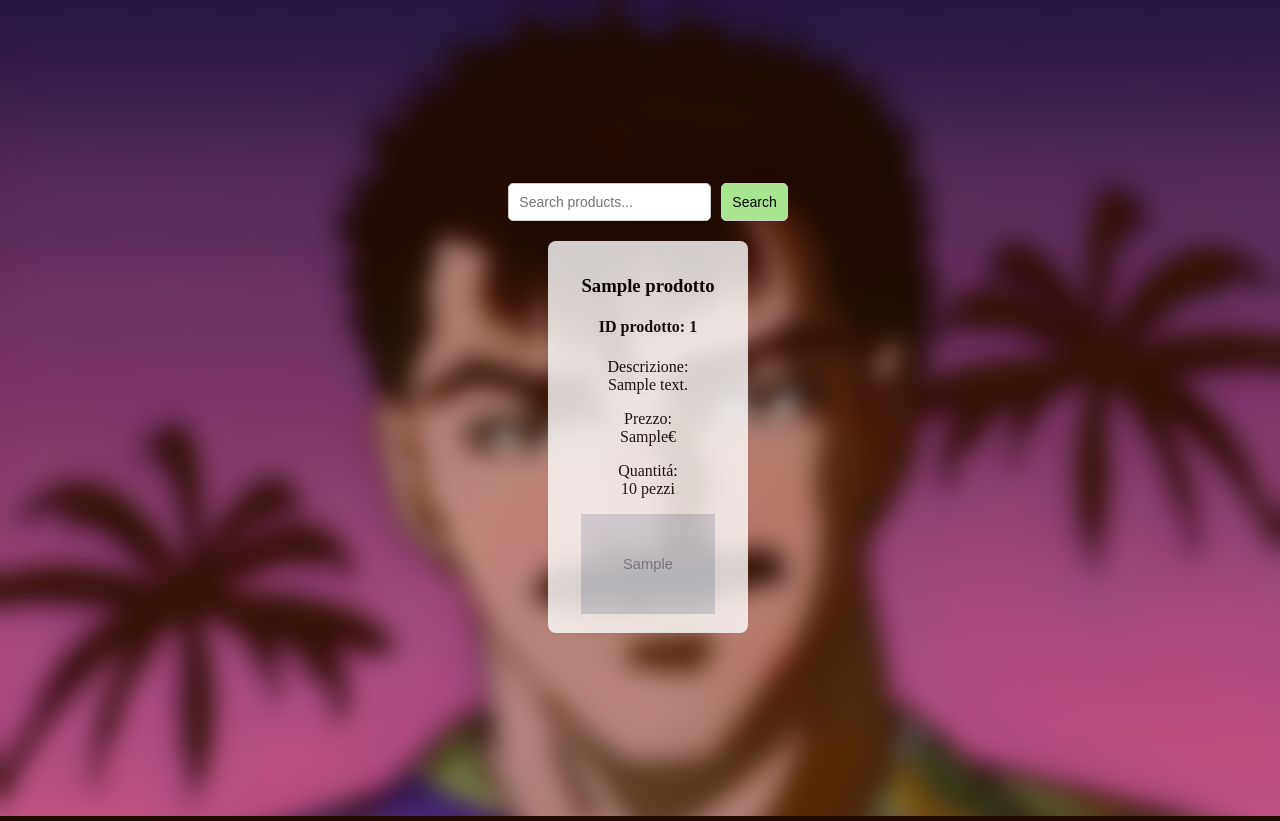
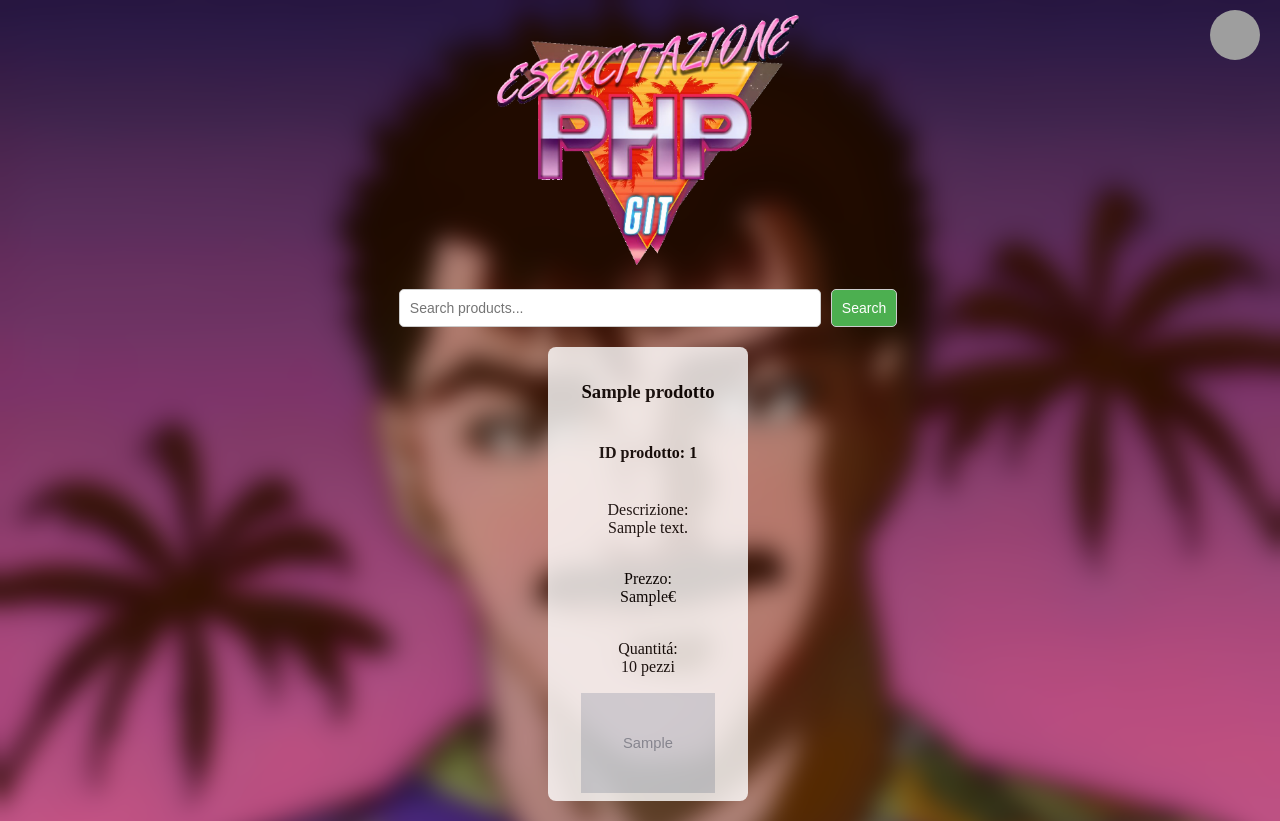
Before and after one commit to Totemokanashi/EsercitazionePHPGit, a PHP site: page / in a window 1280 px wide. Run offline with PHP 8.4, Linux system fonts and the light colour scheme; tables that the repository leaves empty or names only in its code hold one stand-in row (values such as "Sample post"); grey boxes marked "Sample" are stand-in pictures; grey boxes are pictures that could not be loaded.

Commit message:
aggiunto logo e popup login

```diff
--- a/index.php
+++ b/index.php
@@ -4,14 +4,54 @@
     <title>Esercitazione PHP Git</title>
     <link rel="stylesheet" type="text/css" href="style.css">
 </head>
+<script>
+    var bool = false;
+    var popup;
+
+    function openPopup() {
+        if (!bool){
+            popup = document.getElementById("login-popup");
+            popup.style.display = "block";
+            bool = !bool;
+            return;
+        }
+        popup.style.display = "none";
+        bool = !bool;
+        return;
+    }
+</script>
 <body style="background">
     <div class="main-container">
+
+        <div class="user-profile">
+            <a href="#" onclick="openPopup()">
+                <img src="img/pfp.png" class="profile-picture">
+            </a>
+            <div id="login-popup" class="login-popup">
+                <h3>Login</h3>
+                <form class="login-form">
+                    <input type="text" name="username" placeholder="Username">
+                    <input type="password" name="password" class="password-input" placeholder="Password">
+                    <div class="login-button-container">
+                        <input type="submit" value="Login">
+                    </div>
+                </form>
+            </div>
+        </div>
+
+        <div class="logo-container">
+            <a href="index.php"> <!-- Replace "https://example.com" with your desired URL -->
+                <img src="logo.png" class="logo">
+            </a>
+        </div>
+
         <div class="search-container">
             <form class="search-form"  action="index.php" method="get">
                 <input type="text" name="search" placeholder="Search products...">
                 <input type="submit" value="Search">
             </form>
         </div>
+
         <div class="card-container">
             <?php
                 $mysqli = new mysqli("localhost","php","");
--- a/style.css
+++ b/style.css
@@ -18,6 +18,73 @@ body {
     padding: 20px;
 }
 
+.logo-container {
+    display: flex;
+    justify-content: center;
+    margin-bottom: 20px;
+}
+
+.logo {
+    max-width: 350px;
+    max-height: 250px;
+}
+
+.user-profile {
+    position: absolute;
+    top: 10px;
+    right: 10px;
+    display: flex;
+    align-items: center;
+    justify-content: flex-end;
+    /* Align items to the end */
+    width: 100%;
+    /* Set the width to occupy the entire space */
+}
+
+.profile-picture {
+    width: 50px;
+    height: 50px;
+    border-radius: 50%;
+    cursor: pointer;
+    margin-right: 10px;
+    margin-left: auto;
+    /* Add this line to push the button to the right */
+}
+
+.login-popup {
+    display: none;
+    position: absolute;
+    top: 70px;
+    right: 0;
+    padding: 10px;
+    background-color: white;
+    text-align: center;
+    border-radius: 5px;
+    box-shadow: 0 0 5px rgba(0, 0, 0, 0.2);
+}
+
+.login-popup h3 {
+    margin: 0 0 10px;
+    padding: 0;
+}
+
+.login-form input[type="text"],
+.login-form input[type="password"] {
+    box-sizing: border-box;
+    /* Include padding and border in the width and height */
+    display: block;
+    width: 100%;
+    padding: 10px;
+    border: 1px solid #ccc;
+    border-radius: 5px;
+    font-size: 14px;
+    margin-bottom: 10px;
+}
+
+.login-button-container {
+    text-align: center;
+}
+
 .search-container {
     margin-bottom: 20px;
 }
@@ -25,12 +92,6 @@ body {
 .search-form {
     display: flex;
     gap: 10px;
-}
-
-.card-container {
-    display: flex;
-    flex-wrap: wrap;
-    gap: 20px;
 }
 
 input[type="text"],
@@ -42,13 +103,24 @@ input[type="submit"] {
 }
 
 input[type="text"] {
-    flex: 1;
+    padding: 10px;
+    border: 1px solid #ccc;
+    border-radius: 5px;
+    font-size: 14px;
+    width: 400px;
+    /* Adjust the width value to make it larger */
 }
 
 input[type="submit"] {
-    background-color: #a7e68e;
-    color: rgb(0, 0, 0);
+    background-color: #4CAF50;
+    color: white;
     cursor: pointer;
+}
+
+.card-container {
+    display: flex;
+    flex-wrap: wrap;
+    gap: 20px;
 }
 
 .card {
@@ -62,19 +134,15 @@ input[type="submit"] {
 .card-content {
     padding: 15px;
     text-align: center;
+    display: flex;
+    flex-direction: column;
+    justify-content: space-between;
+    align-items: center;
+    height: 95%;
 }
 
 .card img {
-    width: 100%;
-    height: 100px;
+    max-width: 100%;
+    max-height: 100px;
     object-fit: contain;
 }
-
-#dropzone {
-    width: 300px;
-    height: 300px;
-    border: 2px dashed #000;
-    text-align: center;
-    padding-top: 40px;
-    font-size: 16px;
-}
```
Also changed, not shown: logo.png (added).
